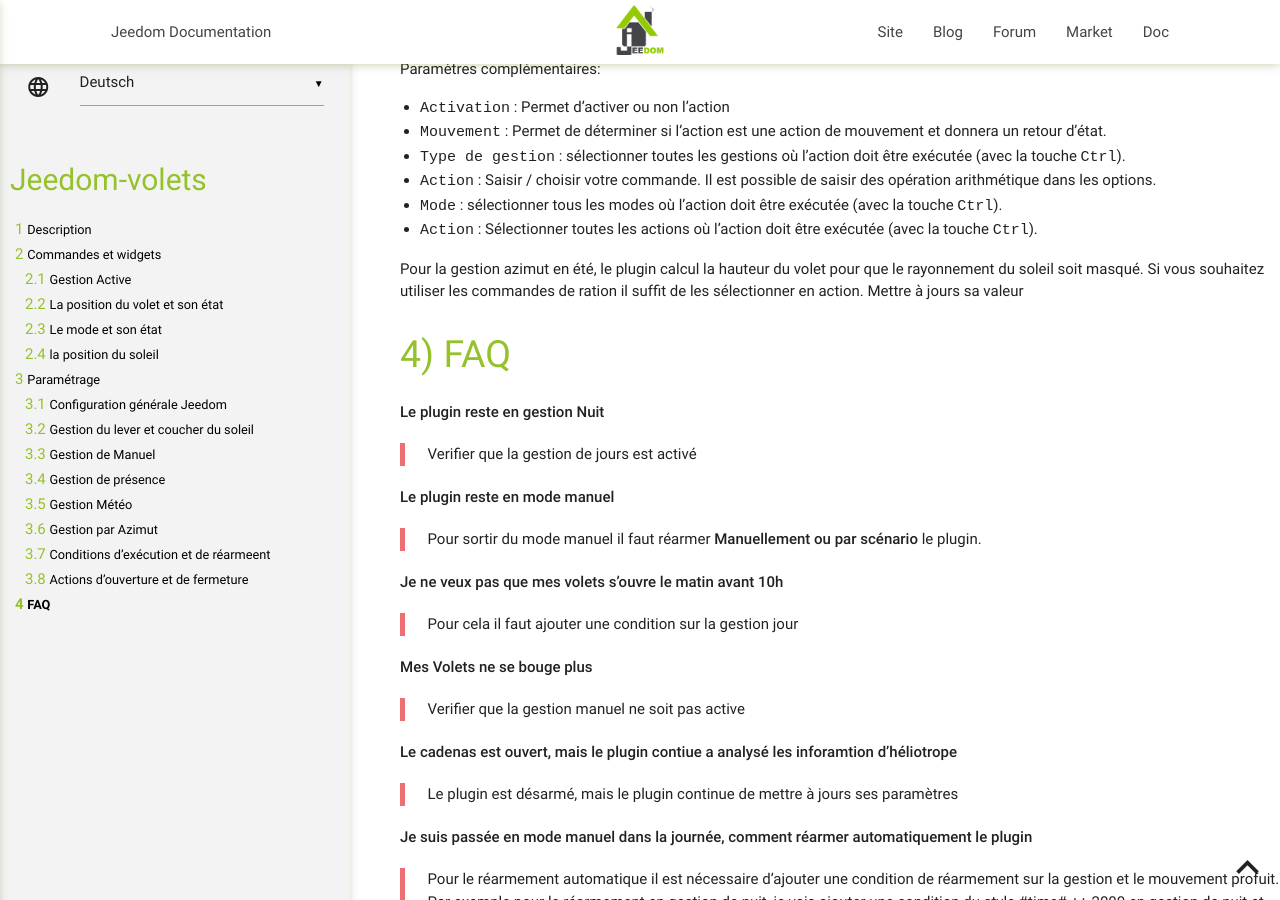
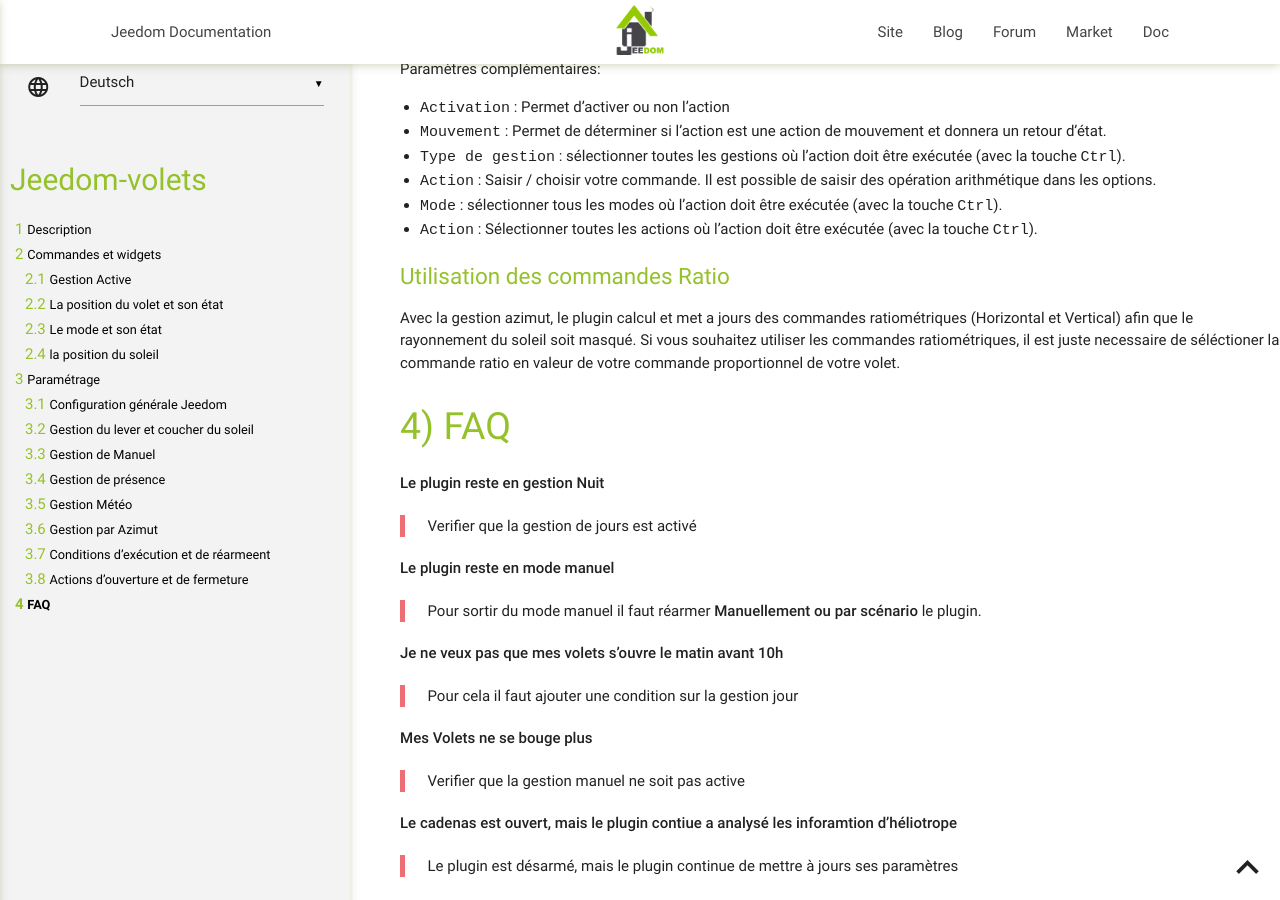
Before and after one commit to ndy913/Jeedom-Volets, a Jekyll site: the page built from docs/de_DE/index.md, in a window 1280 px wide and 900 px high, scrolled down 8722 px. Built offline with Jekyll 4.4.1, drawn with Linux system fonts in a browser that asks for light colours; our own code applies the rules of GitHub Pages for plain Markdown files.

Commit message:
[ROBOT] Action all

```diff
--- a/docs/de_DE/index.md
+++ b/docs/de_DE/index.md
@@ -233,9 +233,10 @@ Paramètres complémentaires:
 * `Mode` : sélectionner tous les modes où l'action doit être exécutée (avec la touche `Ctrl`).
 * `Action` : Sélectionner toutes les actions où l'action doit être exécutée (avec la touche `Ctrl`).
 
-Pour la gestion azimut en été, le plugin calcul la hauteur du volet pour que le rayonnement du soleil soit masqué.
-Si vous souhaitez utiliser les commandes de ration il suffit de les sélectionner en action.
-Mettre à jours sa valeur
+### Utilisation des commandes Ratio
+
+Avec la gestion azimut, le plugin calcul et met a jours des commandes ratiométriques (Horizontal et Vertical) afin que le rayonnement du soleil soit masqué.
+Si vous souhaitez utiliser les commandes ratiométriques, il est juste necessaire de séléctioner la commande ratio en valeur de votre commande proportionnel de votre volet.
 
 FAQ
 ===
```
Also changed, not shown: docs/en_US/index.md (+4 -3 lines), docs/es_ES/index.md (+4 -3 lines).
